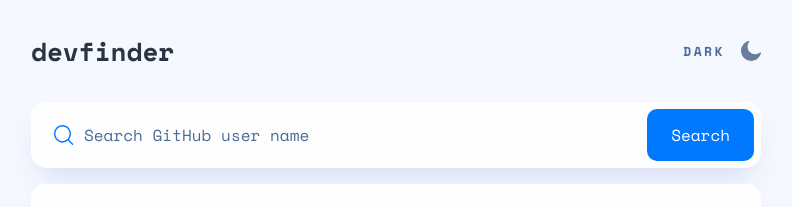
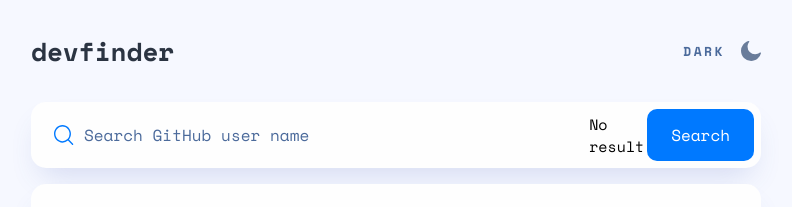
Before and after one commit to devjoppe/github-user-search-app, a React (Vite) app: page / in a window 1280 px wide. Shown: the top 207 px of the page, without its empty margins (244-1036 px from the left). Built offline with nearby package versions, Linux system fonts and the light colour scheme; no server answers.

Commit message:
Display no result in the search if the user does not exist. + some tweaks to the css

```diff
--- a/src/api/api.tsx
+++ b/src/api/api.tsx
@@ -8,7 +8,7 @@ const GitHubUser = async (query:string) => {
         return response.data;
     } catch (error) {
         console.error('Error fetching results:', error);
-        return [];
+        return ['No result'];
     }
 }
 
--- a/src/assets/style/scss/responsive/_min_1280.scss
+++ b/src/assets/style/scss/responsive/_min_1280.scss
@@ -35,6 +35,7 @@
   .main-profile-stats {
     justify-content: flex-start;
     padding: 18px 32px 18px 32px;
+    margin-bottom: 32px;
     div {
       margin-right: 84px;
       &:last-child {
--- a/src/components/Search.tsx
+++ b/src/components/Search.tsx
@@ -1,10 +1,11 @@
 import {useState, ChangeEvent, FormEvent} from "react";
 
 interface onSearchProps {
-    onSearch: (data:string) => void
+    onSearch: (data:string) => void,
+    noResult: string
 }
 
-const Search = ({onSearch}:onSearchProps) => {
+const Search = ({onSearch, noResult}:onSearchProps) => {
 
     const [searchQuery, setSearchQuery] = useState('')
 
@@ -24,6 +25,7 @@ const Search = ({onSearch}:onSearchProps) => {
             <div className="search-field">
                 <img src="src/assets/icons/icon-search.svg" alt="Search icon" />
                 <input type="text" value={searchQuery} onChange={handleInput} placeholder="Search GitHub user name" required />
+                {noResult && <span className="no-result">{noResult}</span> }
                 <button type="submit">Search</button>
             </div>
         </form>
--- a/src/sections/Header.tsx
+++ b/src/sections/Header.tsx
@@ -12,11 +12,15 @@ const Header = ({searchResult, onToggleTheme}:headerProps) => {
 
     const [themeIcon, setThemeIcon] = useState('moon')
     const [theme, setTheme] = useState('light')
+    const [checkStatus, setCheckStatus] = useState('')
 
     const handleSearch = useCallback(async (query:string) => {
         try {
             const userData = await GitHubUser(query)
-            console.log("Search query in header: ", userData.login)
+            console.log("Result from API: ", userData)
+            if(userData[0] === 'No result') {
+                setCheckStatus(userData)
+            }
             searchResult(userData)
         } catch (error) {
             console.log(error)
@@ -47,7 +51,7 @@ const Header = ({searchResult, onToggleTheme}:headerProps) => {
                     <img src={`src/assets/icons/icon-${themeIcon}.svg`} alt="icon" />
                 </div>
             </div>
-            <Search onSearch={handleSearch} />
+            <Search onSearch={handleSearch} noResult={checkStatus}/>
         </div>
     )
 }
```
Also changed, not shown: src/assets/style/css/style.css.
